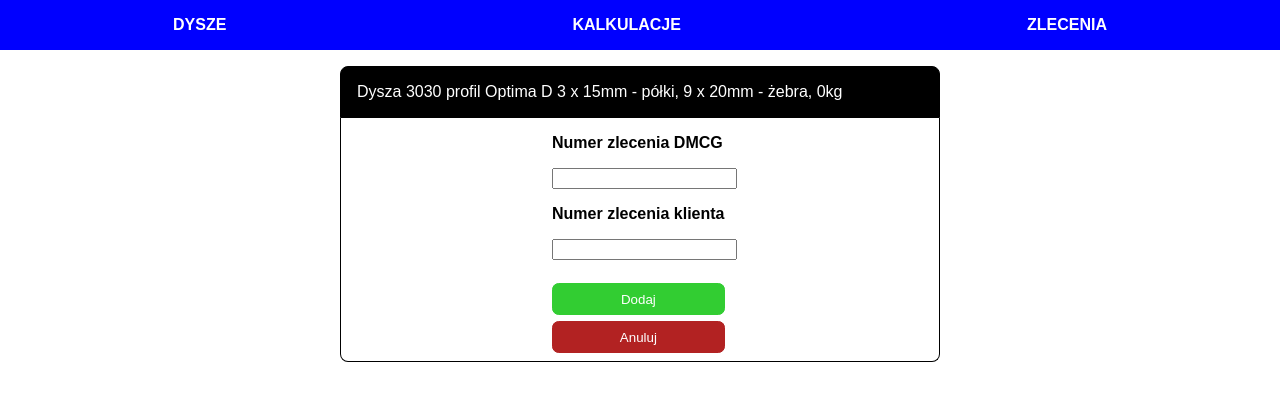
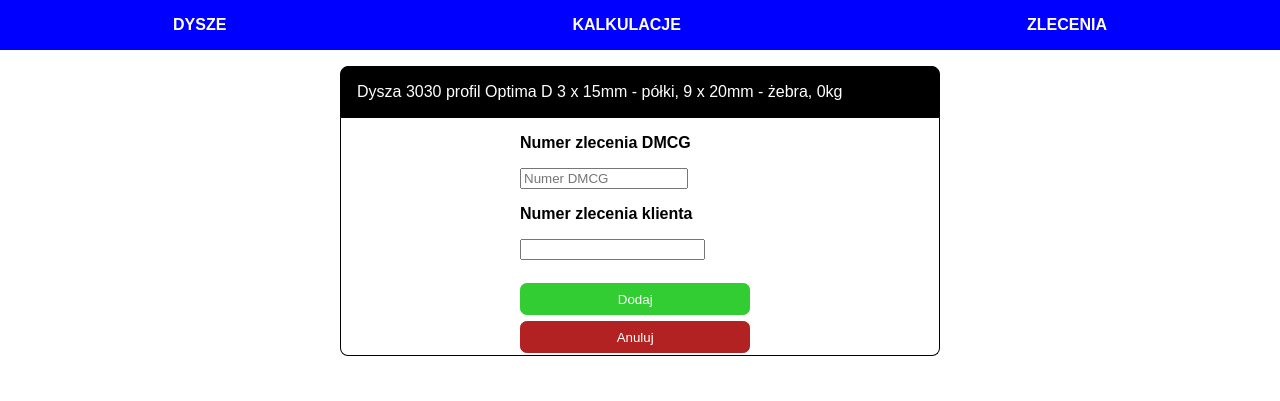
Before and after one commit to djzib0/django_nozzle_calculator, a Django app: page /1/add_order in a window 1280 px wide. Shown: the top 401 px of the page. Run offline with Django 4.2, Linux system fonts and the light colour scheme; data comes from the database, SQL or seed files in the repository.

Commit message:
adjusted templates, forms, styles

```diff
--- a/nozzle_calculator/calculator/forms.py
+++ b/nozzle_calculator/calculator/forms.py
@@ -15,3 +15,10 @@ class OrderForm(forms.ModelForm):
         fields = {'order_client_number', 'order_dmcg_number',}
         labels = {'order_dmcg_number': 'Numer zlecenia DMCG',
                   'order_client_number': 'Numer zlecenia klienta'}
+        widgets = {
+            'order_dmcg_number': forms.TextInput(attrs={
+                'class': "form_control",
+                'style': 'width: 12em;',
+                'placeholder': 'Numer DMCG'
+            })
+        }
--- a/nozzle_calculator/calculator/templates/calculator/add_nozzle_order.html
+++ b/nozzle_calculator/calculator/templates/calculator/add_nozzle_order.html
@@ -17,11 +17,11 @@
       <div class="item-details-box" style="justify-content: center">
         <div class="item-detail-name">
           {% if message %}
-            <p>Takie zlecenie już istnieje</p>
+            <p class="alert-paragraph">Takie zlecenie jest już powiązane!</p>
           {% endif %}
         <form action="{% url 'calculator:add_nozzle_order' nozzle.id %}" method="post">
         {% csrf_token %}
-          <p>Numer zlecenia DMCG</p>
+          <p style="width: 100%;">Numer zlecenia DMCG</p>
           <p>{{ form.order_dmcg_number }}</p>
           <p>Numer zlecenia klienta</p>
           <p>{{ form.order_client_number }}</p>
--- a/nozzle_calculator/calculator/templates/calculator/nozzle-details.html
+++ b/nozzle_calculator/calculator/templates/calculator/nozzle-details.html
@@ -11,8 +11,11 @@
 
     <div class="item-details">
       <div class="item-details-box">
-        <p class="item-detail-name" id="details">SZCZEGÓŁY</p>
         <button class="edit-btn">Edytuj</button>
+      </div>
+      <div class="item-details-box">
+        <p class="item-detail-name">Nr rysunku:</p>
+        <p class="item-detail-value">{{ nozzle.drawing_number }}</p>
       </div>
       <div class="item-details-box">
         <p class="item-detail-name">Średnica: </p>
--- a/nozzle_calculator/calculator/views.py
+++ b/nozzle_calculator/calculator/views.py
@@ -66,10 +66,8 @@ def add_nozzle_order(request, nozzle_id):
                 new_order.save()
                 return redirect('calculator:nozzle_orders', nozzle.id)
             else:
-                message = "Takie zlecenie już kurwa istnieje."
 
-                context = {'message': message,
-                           'form': form,
+                context = {'form': form,
                            'nozzle_id': nozzle.id,
                            'nozzle': nozzle,
                            }
--- a/nozzle_calculator/static/styles.css
+++ b/nozzle_calculator/static/styles.css
@@ -61,8 +71,9 @@ th, td {
 
 .item-details-box {
     display: flex;
+    justify-content: space-between;
     align-items: center;
-    padding-bottom: 0.5em;
+    padding-bottom: 0.125em;
 }
 
 /* items styles */
@@ -71,13 +82,16 @@ th, td {
 }
 
 .item-detail-name {
-    width: 12em;
+    width: 16em;
     font-weight: bold;
+    justify-content: center;
+    text-align: left;
+    /*margin: 0.5em;*/
 }
 
 .item-detail-value {
     margin: auto 1em;
-    width: 9em;
+    width: 5em;
     /*padding: 0;*/
 }
 
```
Also changed, not shown: other parts of nozzle_calculator/static/styles.css (+13 -16 lines).
